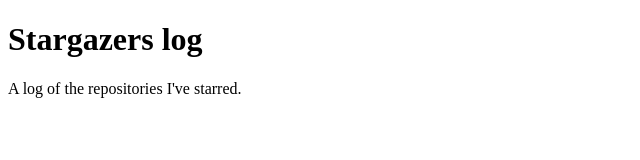
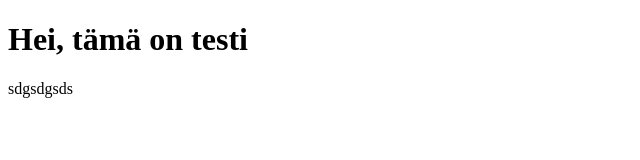
Before and after one commit to dm-salpaus/dm-salpaus.github.io, a plain HTML site: page index.html in a window 1280 px wide. Shown: the whole page, without its empty margins (0-640 px from the left). Drawn offline with Linux system fonts and the light colour scheme.

Commit message:
versionhallinnan testaus

```diff
--- a/index.html
+++ b/index.html
@@ -2,10 +2,10 @@
 <html lang="en">
   <head>
     <meta charset="utf-8">
-    <title>Stargazers log</title>
+    <title>Asdasfsdg</title>
   </head>
   <body>
-    <h1>Stargazers log</h1>
-    <p>A log of the repositories I've starred.</p>
+    <h1>Hei, tämä on testi</h1>
+    <p>sdgsdgsds</p>
   </body>
 </html>
```
